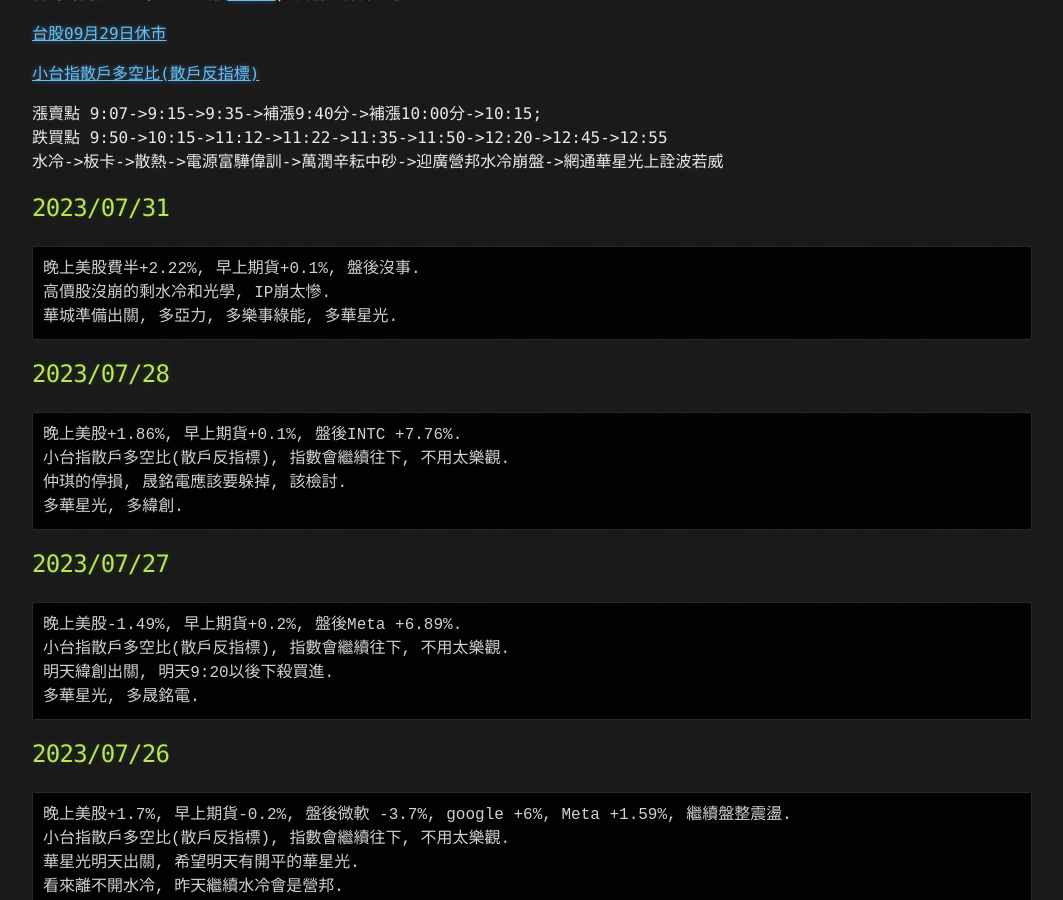
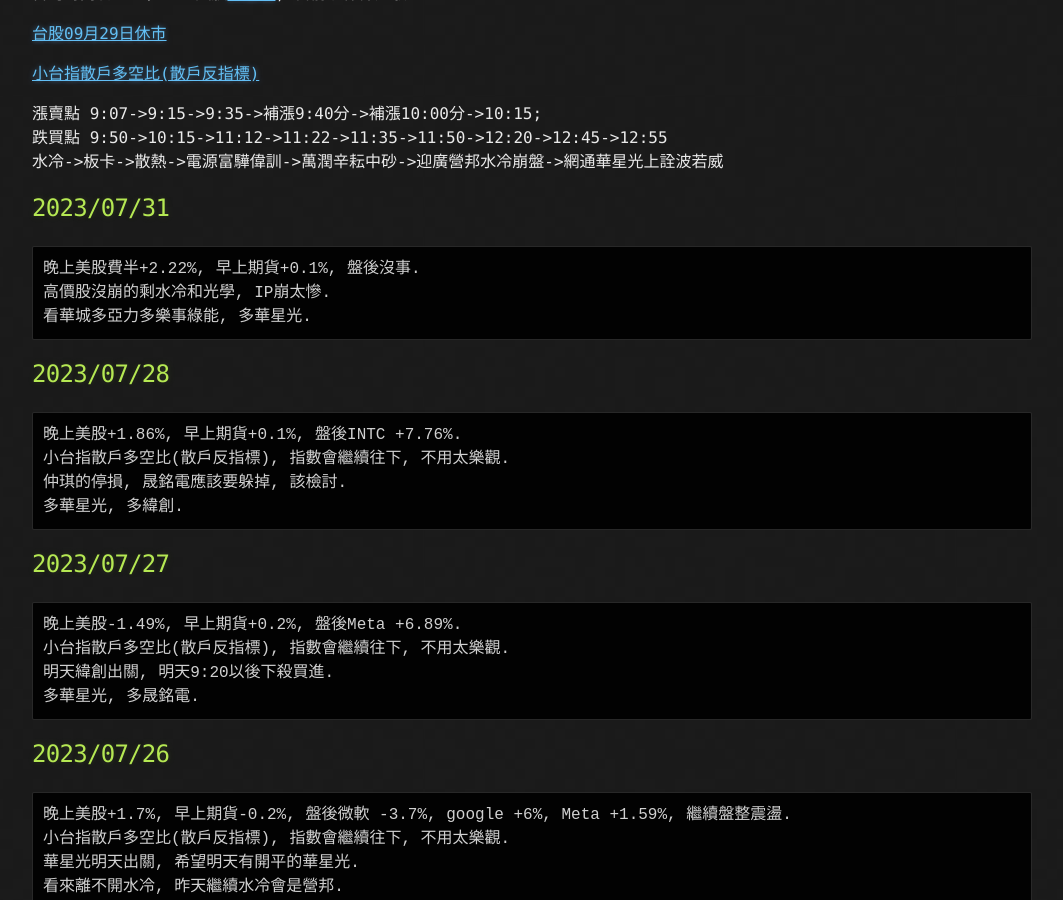
Before and after one commit to lepg5487/Stock_God, a Jekyll site: the page built from index.md, in a window 1280 px wide and 900 px high, scrolled down 436 px. Shown: the whole window, without its empty margins (108-1171 px from the left). Built offline with Jekyll 4.4.1, drawn with Linux system fonts in a browser that asks for light colours; our own code applies the rules of GitHub Pages for plain Markdown files.

Commit message:
Update index.md

````diff
--- a/index.md
+++ b/index.md
@@ -24,7 +24,7 @@
 ```
 晚上美股費半+2.22%, 早上期貨+0.1%, 盤後沒事.
 高價股沒崩的剩水冷和光學, IP崩太慘.
-華城準備出關, 多亞力, 多樂事綠能, 多華星光.
+看華城多亞力多樂事綠能, 多華星光.
 ```
 
 ## 2023/07/28
````
